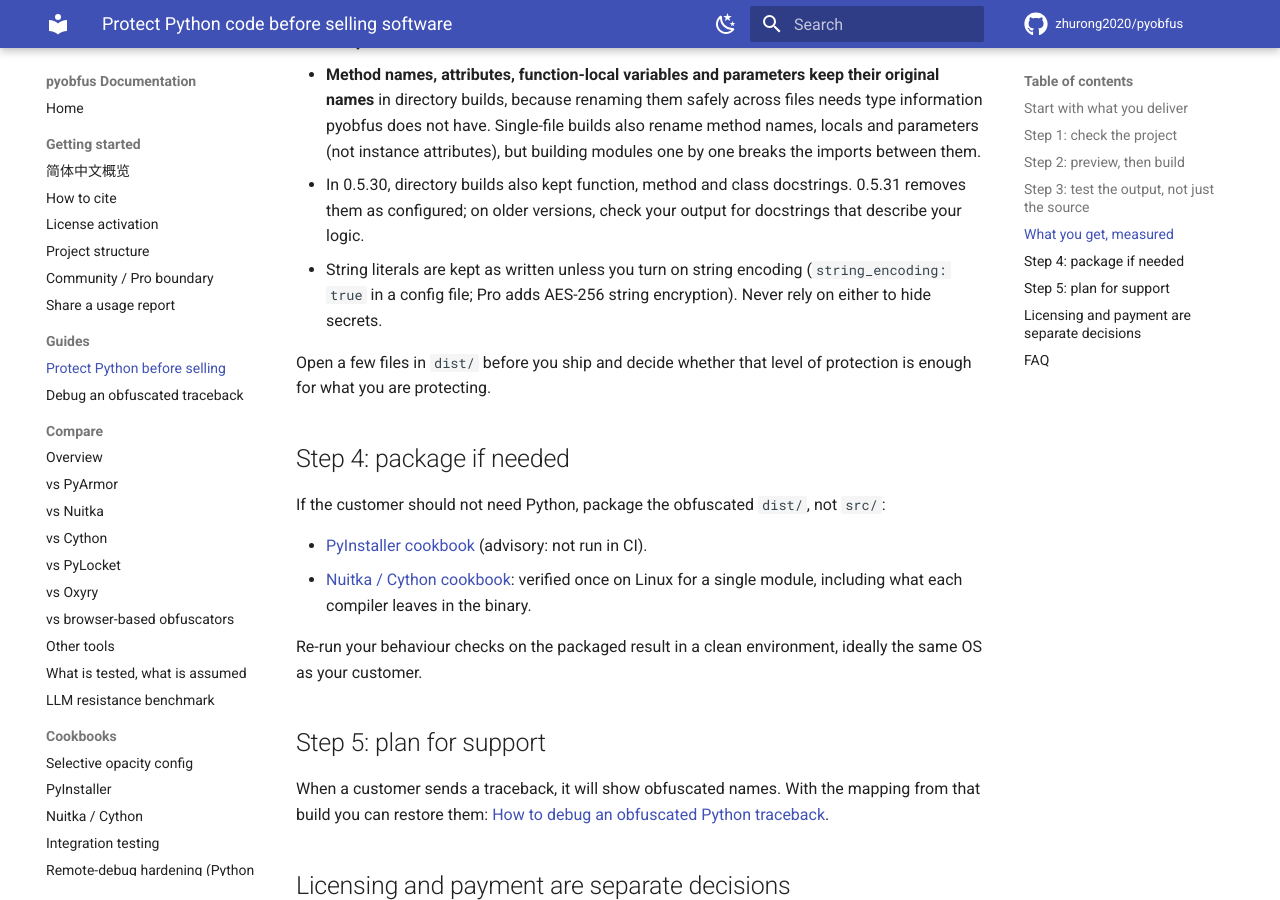
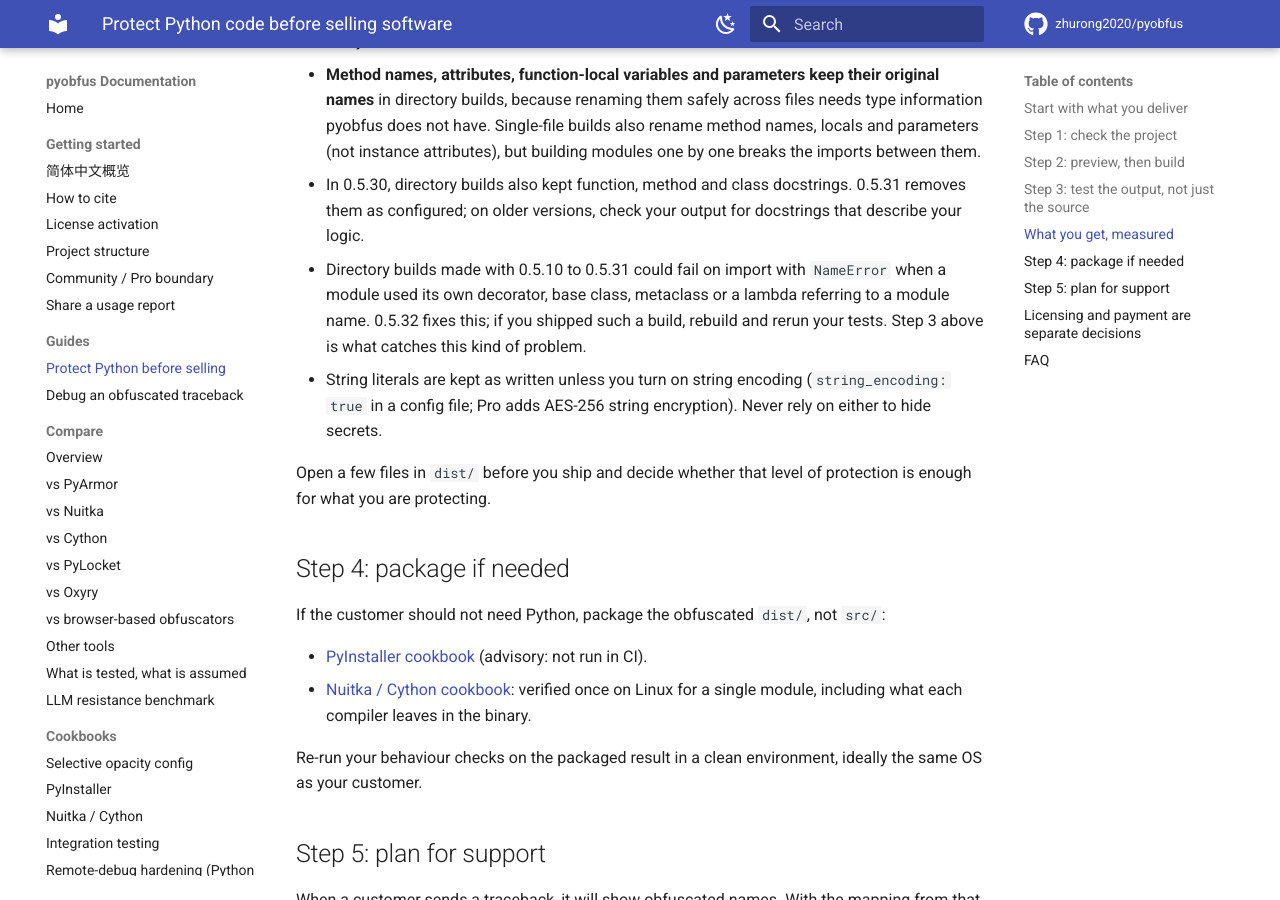
Before and after one commit to zhurong2020/pyobfus, an MkDocs documentation site: the page built from docs/guides/protect-python-before-selling.md, in a window 1280 px wide and 900 px high, scrolled down 2461 px. Built offline with MkDocs 1.6.1 and Material for MkDocs 9.7.7, drawn with Linux system fonts in a browser that asks for light colours; comment, search, counter and statistics services are not loaded.

Commit message:
docs(guide): tell directory-build users to rebuild with 0.5.32
Co-Authored-By: Claude Opus 5.5 <noreply@anthropic.com>

```diff
--- a/docs/guides/protect-python-before-selling.md
+++ b/docs/guides/protect-python-before-selling.md
@@ -106,6 +106,11 @@ What the output looked like is the part to read carefully:
 - In 0.5.30, directory builds also kept function, method and class
   docstrings. 0.5.31 removes them as configured; on older versions, check your
   output for docstrings that describe your logic.
+- Directory builds made with 0.5.10 to 0.5.31 could fail on import with
+  `NameError` when a module used its own decorator, base class, metaclass or
+  a lambda referring to a module name. 0.5.32 fixes this; if you shipped such
+  a build, rebuild and rerun your tests. Step 3 above is what catches this
+  kind of problem.
 - String literals are kept as written unless you turn on string encoding
   (`string_encoding: true` in a config file; Pro adds AES-256 string
   encryption). Never rely on either to hide secrets.
```
